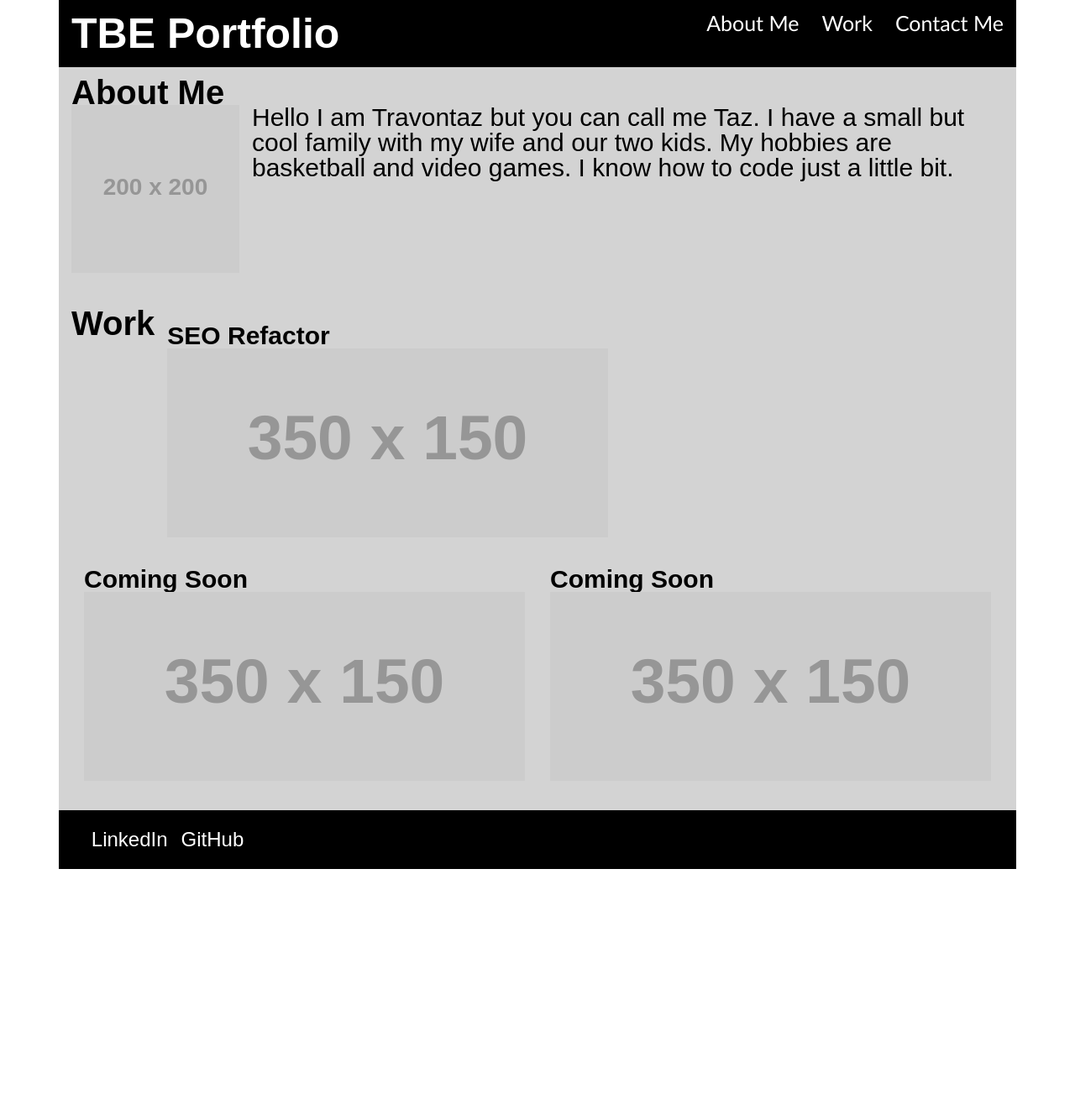
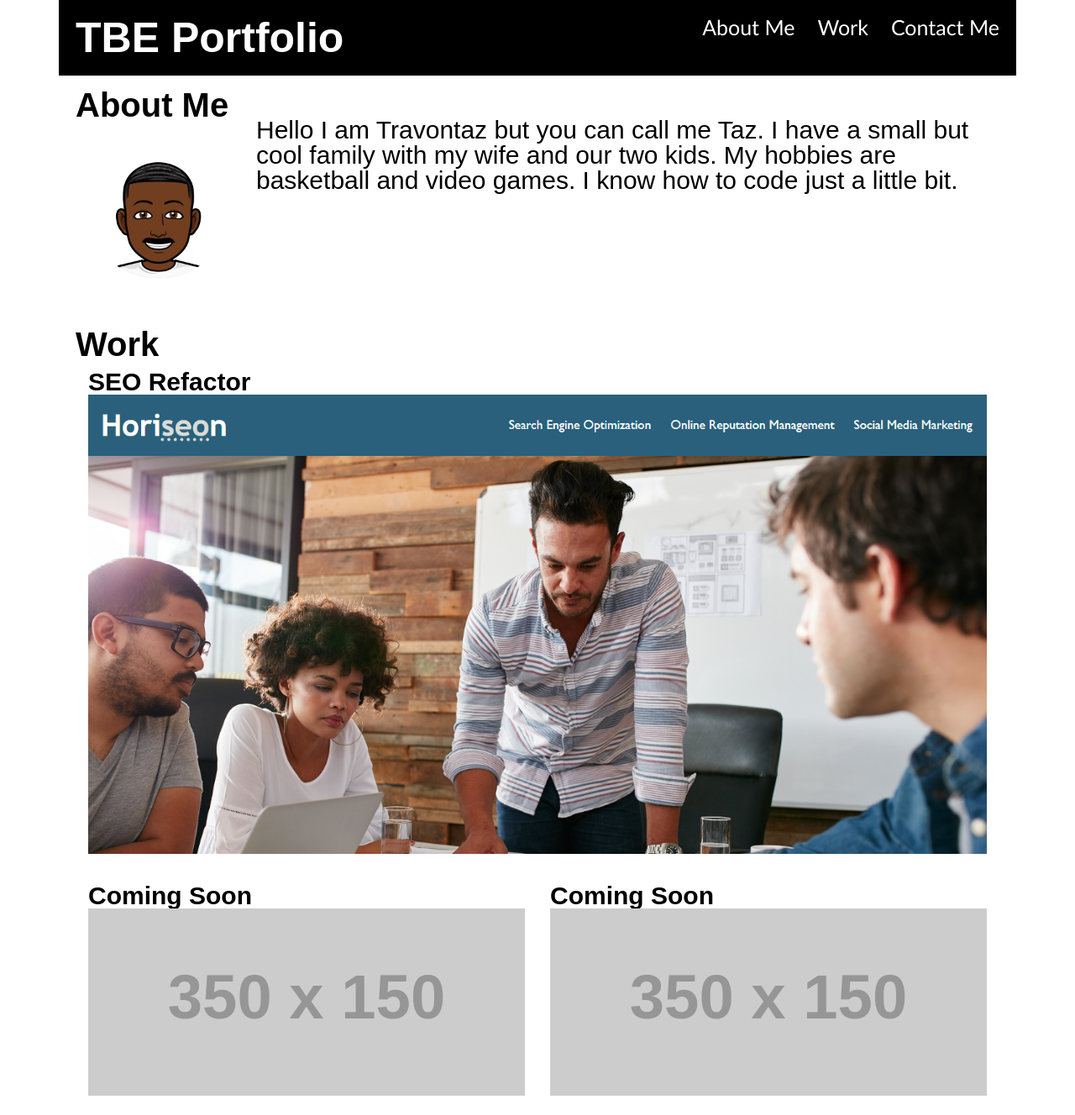
Before and after one commit to Deiontre10/best-portfolio, a plain HTML site: page index.html in a window 1280 px wide. Shown: the top 1328 px of the page at 84% size. Before the commit the page ends 1035 px from the top, so only its background shows below. Drawn offline with Linux system fonts and the light colour scheme; placeholder pictures from the web are drawn by us.

Commit message:
added linkedin and github links, added profile image and seo image

```diff
--- a/assets/css/style.css
+++ b/assets/css/style.css
@@ -18,16 +18,15 @@ h3 {
 .container {
     max-width: 1140px;
     margin: 0 auto;
-    background-color: lightgrey;
 }
 
 .container > header {
-    padding: 15px;
-    display: flex;
-    justify-content: space-between;
+    padding: 20px;
     font-family: Arial, sans-serif;
     background-color: black;
     color: #ffffff;
+    display: flex;
+    justify-content: space-between;
 }
 
 nav a {
@@ -38,7 +37,7 @@ nav a {
 }
 
 section {
-    padding: 15px;
+    padding: 20px;
     line-height: 30px;
     font-size: 30px;
 }
@@ -51,6 +50,7 @@ section {
 .about img {
    margin-right: 15px;
    margin-bottom: 15px;
+   width: 200px;
 }
 
 #work {
@@ -67,14 +67,14 @@ article img {
     width: 100%;
 }
 
-.featured {
+.focus {
     width: 100%;
 }
 
 footer {
-    padding: 2%;
+    padding: 15px;
     display: flex;
-    align-content: flex-end;
+    justify-content: flex-end;
     font-family: Arial, sans-serif;
     background-color: black;
     color: #ffffff;
@@ -82,7 +82,7 @@ footer {
 
 footer a {
     font-size: 24px;
-    margin-left: 16px;
+    margin-left: 15px;
     text-decoration: none;
     color: white;
 }
--- a/index.html
+++ b/index.html
@@ -29,21 +29,21 @@
                 <h2>About Me</h2>
             </header>
             <div class="about">
-                <img src="https://via.placeholder.com/200" alt="about me photo"/>
+                <img src="./assets/images/me.png" alt="about me photo"/>
                 <div>
                 <p>
             Hello I am Travontaz but you can call me Taz. I have a small but cool family with my wife and our two kids. My hobbies are basketball and video games. I know how to code just a little bit.
                 </p>
-            </div>
+                </div>
             </div>
         </section>
         <section id="work">
             <header>
                 <h2>Work</h2>
             </header>
-            <article>
+            <article class="focus">
                <h3>SEO Refactor</h3>
-               <img src="https://via.placeholder.com/350x150" alt="SEO Refactor"/>
+               <img src="./assets/images/seo.png" alt="SEO Refactor Project"/>
             </article>
             <article>
                 <h3>Coming Soon</h3>
@@ -56,8 +56,8 @@
         </section>
         </main>
         <footer id="contactme">
-            <a href="#linkedin">LinkedIn</a>
-            <a href="https://deiontre10.github.io/best-portfolio/">GitHub</a>
+            <a href="https://www.linkedin.com/in/travontazlowry/">LinkedIn</a>
+            <a href="https://github.com/Deiontre10">GitHub</a>
         </footer>
     </div>
 </body>
```
Also changed, not shown: assets/images/me.png (added), assets/images/seo.png (added).
